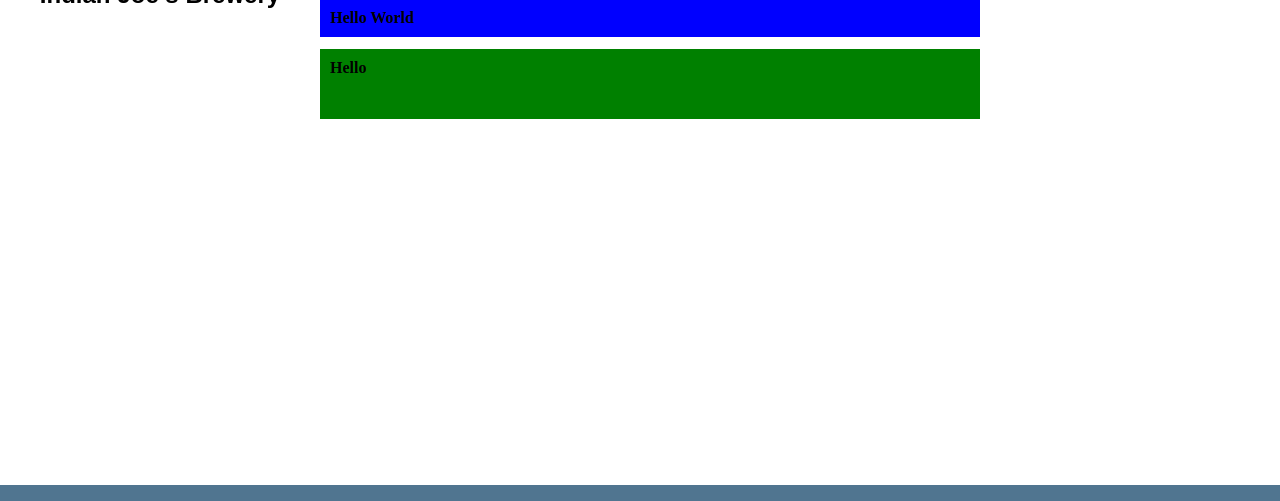
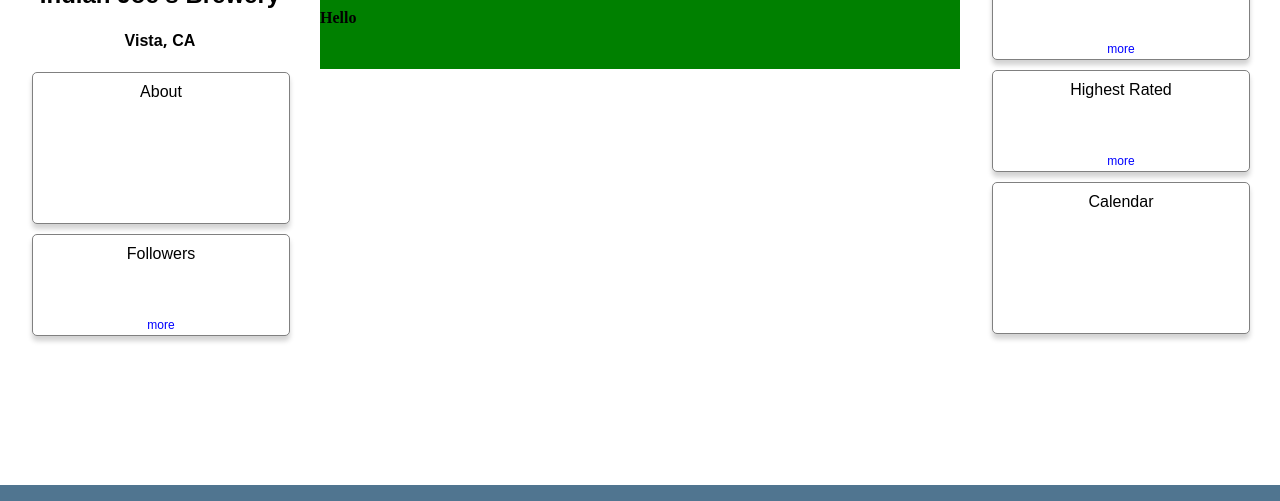
Before and after one commit to CSUSM-Web-Dev-F2016/f2016-Sem_Project, a PHP site: page /breweryPage.html in a window 1280 px wide. Shown: the part 299-800 px from the top of the page. Run offline with PHP 8.4, Linux system fonts and the light colour scheme; some web fonts are replaced.

Commit message:
Added all boxes tot he brewery page and added the more - soon to be hyperlink

```diff
--- a/Final Version/BasicPage.css
+++ b/Final Version/BasicPage.css
@@ -139,6 +139,11 @@ p.profileName{
   padding-top: 0px;
   margin-top: 15px;
   margin-bottom: 0px;
+  text-shadow:
+  -1px -1px 0 #fff,
+   1px -1px 0 #fff,
+   -1px 1px 0 #fff,
+    1px 1px 0 #fff;
 }
 
 a.editBtn{
@@ -186,6 +191,34 @@ div.stdSection{
      margin-top: 0px;
 }
 
+div.stdSection.FollowingBreweries{
+     margin-top: 160px;
+     height: 100px;
+     margin-bottom: 10px;
+}
+
+div.stdSection.HighestRated{
+  margin-top: 0px;
+  height: 100px;
+     margin-bottom: 10px;
+}
+
+div.stdSection.Calendar{
+  margin-top: 0px;
+  height: 150px;
+}
+
+div.stdSection.about{
+  margin-top: 250px;
+  height: 150px;
+  margin-bottom: 10px;
+}
+
+div.stdSection.FollowingBrewery{
+  margin-top: 10px;
+  height: 100px;
+}
+
 div.stdSection:hover{
      box-shadow: 0px 5px 5px gray;
 }
@@ -193,6 +226,16 @@ div.stdSection:hover{
 div.stdSectionTitle{
      padding-top: 10px;
      text-align: center;
+}
+
+div.stdSectionFooter{
+  width: 100%;
+  height: 15px;
+  margin-top:50px;
+  text-align: center;
+  color: #0000ff;
+  font-size: 12px;
+  position: absolute;
 }
 
 /** Right Sections */
@@ -249,16 +292,20 @@ section{
 
 .newsFeedHeader.breweryPage{
      margin: auto;
-     margin-top: 250px;;
+     margin-top: 200px;;
      max-width: 50%;
      background-color: blue;
+     padding-right: 0px;
+     padding-left: 0px;
 }
 
 div.newsFeedHeader.brewery{
      background-color: green;
      height: 50px;
-     margin-top: 300px;
+     margin-top: 250px;
      max-width: 50%;
+     padding-right: 0px;
+     padding-left: 0px;
 }
 
 iframe{
@@ -285,6 +332,8 @@ iframe{
      bottom: 0px;
      font-weight: lighter;
      color: black;
+     font-size: 10px;
+     margin-bottom: 20px;
 }
 
 .tableCell.img{
@@ -303,7 +352,7 @@ img.tableCell{
 
 /** Brewery PAge View */
 #coverImage{
-  height: 250px;
+  height: 200px;
   width: 75%;
   left: 12.5%;
   margin: auto;
--- a/Final Version/breweryPage.html
+++ b/Final Version/breweryPage.html
@@ -13,7 +13,7 @@
 <body>
     <!-- Header for Logo -->
     <header>
-        <img id="logo" alt="Beer Hopper Logo" src="https://github.com/CSUSM-Web-Dev-F2016/f2016-Sem_Project/blob/master/Webpage%20Documents/Beer_Hopper_Banner.png?raw=true">
+        <img id="logo" alt="Beer Hopper Logo" src="https://github.com/CSUSM-Web-Dev-F2016/f2016-Sem_Project/blob/master/Final%20Version/Beer_Hopper_Banner.png?raw=true">
     </header>
 
     <!-- Navigation Panel; to the right of the logo -->
@@ -22,11 +22,11 @@
 			<tbody>
 				<td>
 					<th class="menuItem">
-						<a href="profilePage.html"><img src="Local_Images/House.png" class="navBtn"></a>
+						<a href="ProfilePage.html"><img src="Local_Images/House.png" class="navBtn"></a>
 					</th>
 					<th>|</th>
 					<th class="menuItem">
-						<a href="profilePage.html">
+						<a href="ProfilePage.html">
 							<img src="Local_Images/gear.png" class="navBtn">
 						</a>
 					</th>
@@ -42,12 +42,53 @@
 			<!-- Three items will appear here... Pic, Name and Edit Button -->
 			<img id="profileImg" src="http://indianjoebrewing.com/wp-content/uploads/2013/08/logo1.png" alt="JGoulet Rox">
 			<p class="profileName">Indian Joe's Brewery</p>
+            <p class="breweryLocation">Vista, CA </p>
 		</div>
+
+         <div class="subsection">
+			<div class="stdSection about"  id="aboutSection">
+				<div class="stdSectionTitle">
+					About
+				</div>
+			</div>
+
+			<div class="stdSection FollowingBrewery" id="followingBreweries">
+				<div class="stdSectionTitle">
+					Followers
+				</div>
+                <div class="stdSectionFooter">
+                    more
+                </div>
+			</div>
+         </div>
     </aside>
 
     <!-- Right Side bar; will be used for side navigation panels -->
     <aside class="right">
+        <div class="subsection">
+			<div class="stdSection FollowingBreweries"  id="followingBreweries">
+				<div class="stdSectionTitle">
+					Following
+				</div>
+                <div class="stdSectionFooter">
+                    more
+                </div>
+			</div>
 
+			<div class="stdSection HighestRated" id="highestRated">
+				<div class="stdSectionTitle">
+					Highest Rated
+				</div>
+                <div class="stdSectionFooter">
+                    more
+                </div>
+			</div>
+			<div class="stdSection Calendar" id="calendar">
+				<div class="stdSectionTitle">
+					Calendar
+				</div>
+			</div>
+        </div>
     </aside>
 
 
```
Also changed, not shown: Final Version/ProfilePage.html (+14 -5 lines).
